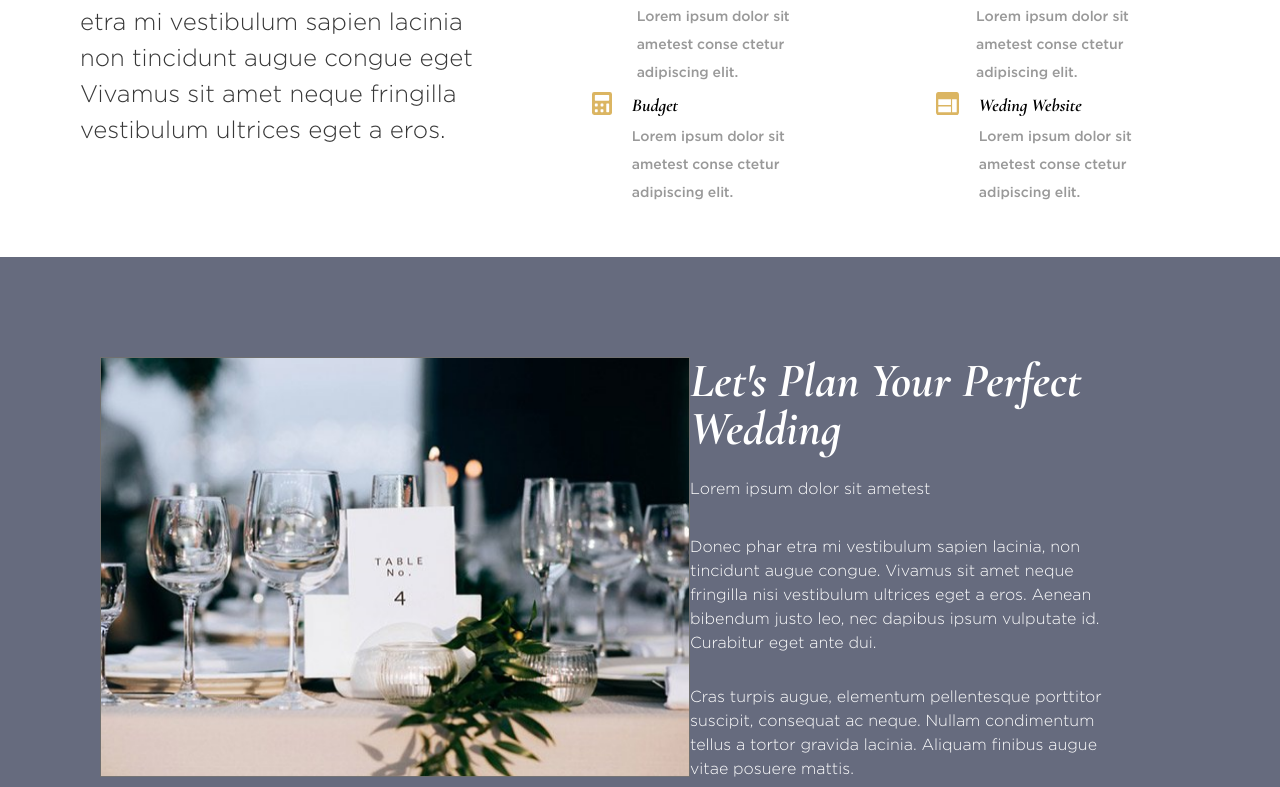
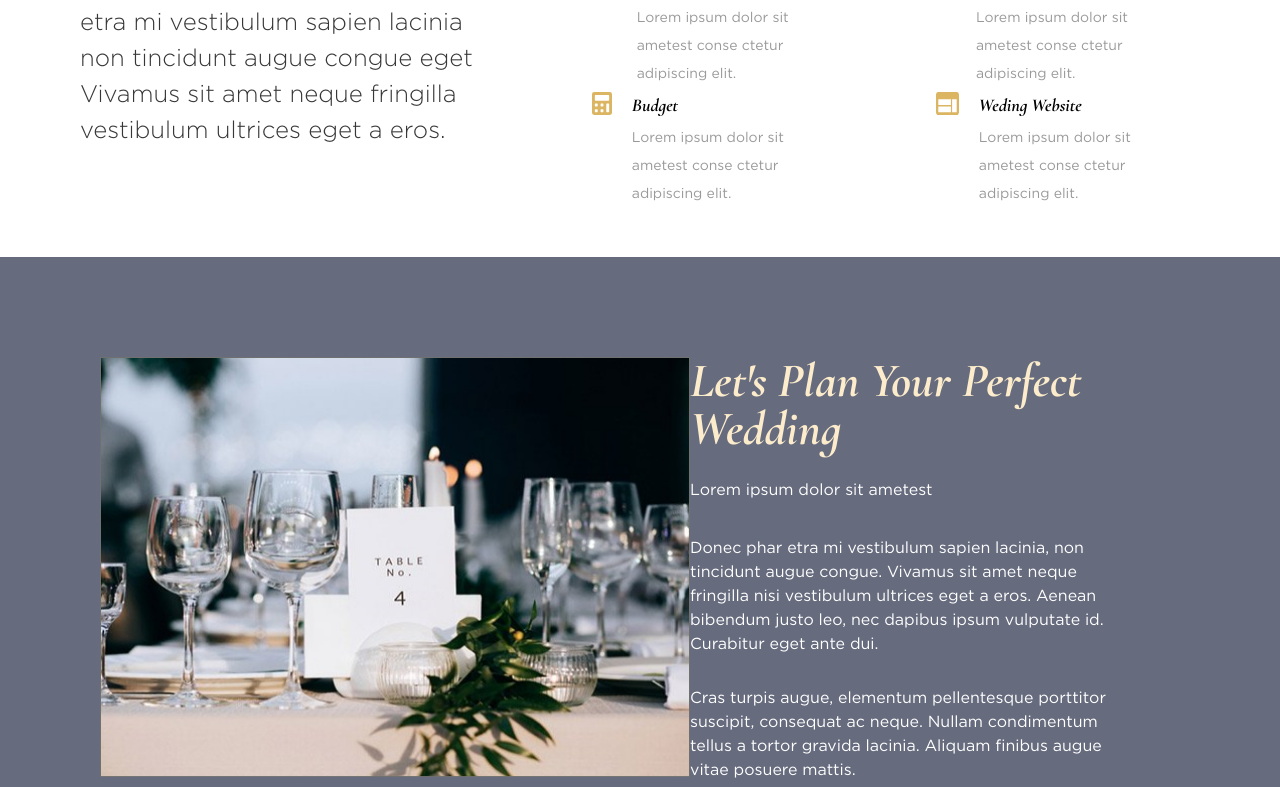
Before and after one commit to ganesh-papola/wedding-blizz, a React (Create React App) app: page / in a window 1280 px wide. Shown: the part 993-1780 px from the top of the page. Built offline with nearby package versions, Linux system fonts and the light colour scheme.

Commit message:
fixed fonts css

```diff
--- a/src/App.css
+++ b/src/App.css
@@ -6,6 +6,10 @@
 @font-face {
   font-family: 'GothamLight';
   src: local('GothamLight'), url(./assets/fonts/GothamLight.otf) format('truetype');
+}
+@font-face {
+  font-family: 'GothamBook';
+  src: local('GothamBook'), url(./assets/fonts/Gotham-Book.otf) format('truetype');
 }
 @font-face {
   font-family: 'CormorantBold';
--- a/src/containers/footer/index.js
+++ b/src/containers/footer/index.js
@@ -29,7 +29,7 @@ const LinksView = () => {
         <div className={classes.ListView}>
             <List className={classes.footerList}>
                 {LinksTexts1.map((list, index) => (
-                    <Typography fontFamily={index ? 'GothamLight' : 'Gotham'} key={`${Math.random()}-${index}-L1`} className={index ? classes.footerLinksT : classes.footerLinksT0}>
+                    <Typography fontFamily={index ? 'GothamBook' : 'Gotham'} key={`${Math.random()}-${index}-L1`} className={index ? classes.footerLinksT : classes.footerLinksT0}>
                         <Box component="span" className={index ? classes.footerLinksT : classes.footerLinksT0}>
                             {list.title}
                         </Box>
@@ -38,7 +38,7 @@ const LinksView = () => {
             </List>
             <List className={classes.footerList}>
                 {LinksTexts2.map((list, index) => (
-                    <Typography fontFamily={index ? 'GothamLight' : 'Gotham'} key={`${Math.random()}-${index}-L2`}>
+                    <Typography fontFamily={index ? 'GothamBook' : 'Gotham'} key={`${Math.random()}-${index}-L2`}>
                         <Box component="span" className={index ? classes.footerLinksT : classes.footerLinksT0}>
                             {list.title}
                         </Box>
@@ -55,7 +55,7 @@ const ContactView = () => {
         <div className={classes.ListView}>
             <List className={classes.footerList}>
                 {SocialTexts.map((list, index) => (
-                    <Typography fontFamily={index ? 'GothamLight' : 'Gotham'} key={`${Math.random()}-${index}-C1`} className={index ? classes.footerLinksT : classes.footerLinksT0}>
+                    <Typography fontFamily={index ? 'GothamBook' : 'Gotham'} key={`${Math.random()}-${index}-C1`} className={index ? classes.footerLinksT : classes.footerLinksT0}>
                         <Box component="span" className={index ? classes.footerLinksT : classes.footerLinksT0}>
                             {list.title}
                         </Box>
@@ -64,7 +64,7 @@ const ContactView = () => {
             </List>
             <List className={classes.footerList}>
                 {ContactTexts.map((list, index) => (
-                    <Typography fontFamily={index ? 'GothamLight' : 'Gotham'} key={`${Math.random()}-${index}-C2`} className={index ? classes.footerLinksT : classes.footerLinksT0}>
+                    <Typography fontFamily={index ? 'GothamBook' : 'Gotham'} key={`${Math.random()}-${index}-C2`} className={index ? classes.footerLinksT : classes.footerLinksT0}>
                         <Box component="span" className={index ? classes.footerLinksTCU : classes.footerLinksT0}>
                             {icons[index]}
                             {list.title}
@@ -92,7 +92,7 @@ export default props => {
                 </Grid>
             </Grid>
             <Typography component="span" className={classes.footerCopyRightV}>
-                <Box fontFamily='GothamLight' className={`${classes.footerCopyRightT}`}>
+                <Box fontFamily='GothamBook' className={`${classes.footerCopyRightT}`}>
                     {footer.CopyRight}
                 </Box>
             </Typography>
--- a/src/containers/landing/ideasNTips.js
+++ b/src/containers/landing/ideasNTips.js
@@ -61,7 +61,7 @@ export default () => {
                     <Box fontFamily='CormorantBoldItalic' className={`${classes.IdeasNTipsText}`}>
                         {landing.IdeasNTips}
                     </Box>
-                    <Box fontFamily='GothamLight' className={`${classes.IdeasNTipsMsgText}`}>
+                    <Box fontFamily='GothamBook' className={`${classes.IdeasNTipsMsgText}`}>
                         {landing.IdeasNTipsMssg}
                     </Box>
                 </Typography>
--- a/src/containers/landing/perfectWeding.js
+++ b/src/containers/landing/perfectWeding.js
@@ -18,16 +18,16 @@ const Image = ({image, index=0}) => {
                 </Grid>
                 <Grid item sm={12} xs={12} md={6} className={classes.letsPlanDesc}>
                     <Typography component="div" className={classes.letsPlanTexts}>
-                        <Box fontFamily='CormorantBoldItalic' className={`${classes.LetsPlanHeading}`}>
+                        <Box fontFamily='CormorantBoldItalic' className={`${index?classes.LetsPlanHeading1:classes.LetsPlanHeading}`}>
                             {landing.LetsPlanHeading}
                         </Box>
-                        <Box fontFamily='GothamLight' className={`${classes.LetsPlanMessage1}`}>
+                        <Box fontFamily='GothamBook' className={`${classes.LetsPlanMessage1}`}>
                             {landing.LetsPlanMessage1}
                         </Box>
-                        <Box fontFamily='GothamLight' className={`${classes.LetsPlanMessage2}`}>
+                        <Box fontFamily='GothamBook' className={`${classes.LetsPlanMessage2}`}>
                             {landing.LetsPlanMessage2}
                         </Box>
-                        <Box fontFamily='GothamLight' className={`${classes.LetsPlanMessage3}`}>
+                        <Box fontFamily='GothamBook' className={`${classes.LetsPlanMessage3}`}>
                             {landing.LetsPlanMessage3}
                         </Box>
                     </Typography>
--- a/src/containers/landing/weddingServices.js
+++ b/src/containers/landing/weddingServices.js
@@ -43,7 +43,7 @@ const SubItem = ({ message = '', title = '', icon = '' }) => {
                 <Box fontFamily='CormorantBoldItalic' className={`${classes.listTitle}`}>
                     {title}
                 </Box>
-                <Box fontFamily='Gotham' className={`${classes.listMessage}`}>
+                <Box fontFamily='GothamBook' className={`${classes.listMessage}`}>
                     {message}
                 </Box>
             </Box>
--- a/src/containers/landing/weddingVendor.js
+++ b/src/containers/landing/weddingVendor.js
@@ -17,7 +17,7 @@ export default (props) => {
                         <Box fontFamily='CormorantBoldItalic' className={`${classes.weddingVLHeadT}`}>
                             {landing.WeddingVendors}
                         </Box>
-                        <Box fontFamily='GothamLight' className={`${classes.weddingVLHeadInfoT}`}>
+                        <Box fontFamily='GothamBook' className={`${classes.weddingVLHeadInfoT}`}>
                             {landing.WeddingVendorInfo}
                         </Box>
                         <Box className={classes.WVLListView}>
--- a/src/routes/index.js
+++ b/src/routes/index.js
@@ -31,7 +31,7 @@ const theme = createMuiTheme({
   },
   typography: {
     useNextVariants: true,
-    fontFamily: '"Gotham", "CormorantBold", "GothamLight", "CormorantBoldItalic" ',
+    fontFamily: '"Gotham", "CormorantBold", "GothamLight", "CormorantBoldItalic", "GothamBook" ',
     button: {
       textTransform: "none"
     }
--- a/src/styles/footer.js
+++ b/src/styles/footer.js
@@ -37,13 +37,13 @@ export const footerStyle =  makeStyles((theme) => ({
     },
     footerLinksT : {
         color : colors.grey,
-        fontSize : 15,
+        fontSize : 13,
         lineHeight : 2.2,
         cursor : 'pointer'
     },
     footerLinksT0:{
         color : colors.white,
-        fontSize : 14,
+        fontSize : 13,
         lineHeight : 2.2
     },
     ListView : {
@@ -55,7 +55,7 @@ export const footerStyle =  makeStyles((theme) => ({
     },
     footerLinksTCU : {
         color : colors.grey,
-        fontSize : 15,
+        fontSize : 13,
         lineHeight : 2.2,
         cursor : 'pointer',
         display : 'flex'
--- a/src/styles/landing.js
+++ b/src/styles/landing.js
@@ -176,6 +176,16 @@ export const landingStyle =  makeStyles((theme) => ({
     LetsPlanHeading:{
       fontSize : 48,
       lineHeight : 1,
+      color : colors.white,
+      [theme.breakpoints.down("md")]: {
+        fontSize : 20,
+        lineHeight : 2
+      }
+    },
+    LetsPlanHeading1 :{
+      fontSize : 48,
+      lineHeight : 1,
+      color : colors.main2,
       [theme.breakpoints.down("md")]: {
         fontSize : 20,
         lineHeight : 2
```
Also changed, not shown: src/assets/fonts/Gotham-Book.otf (added).
